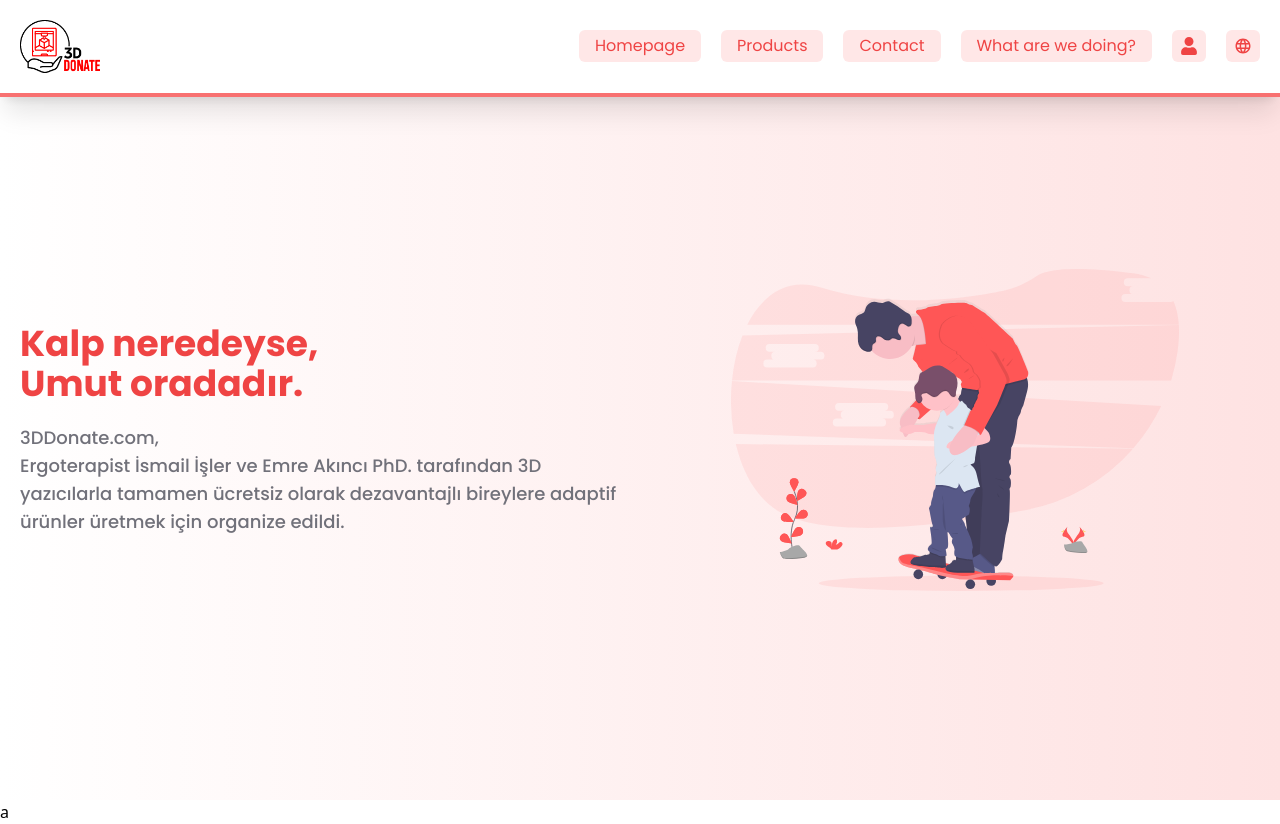
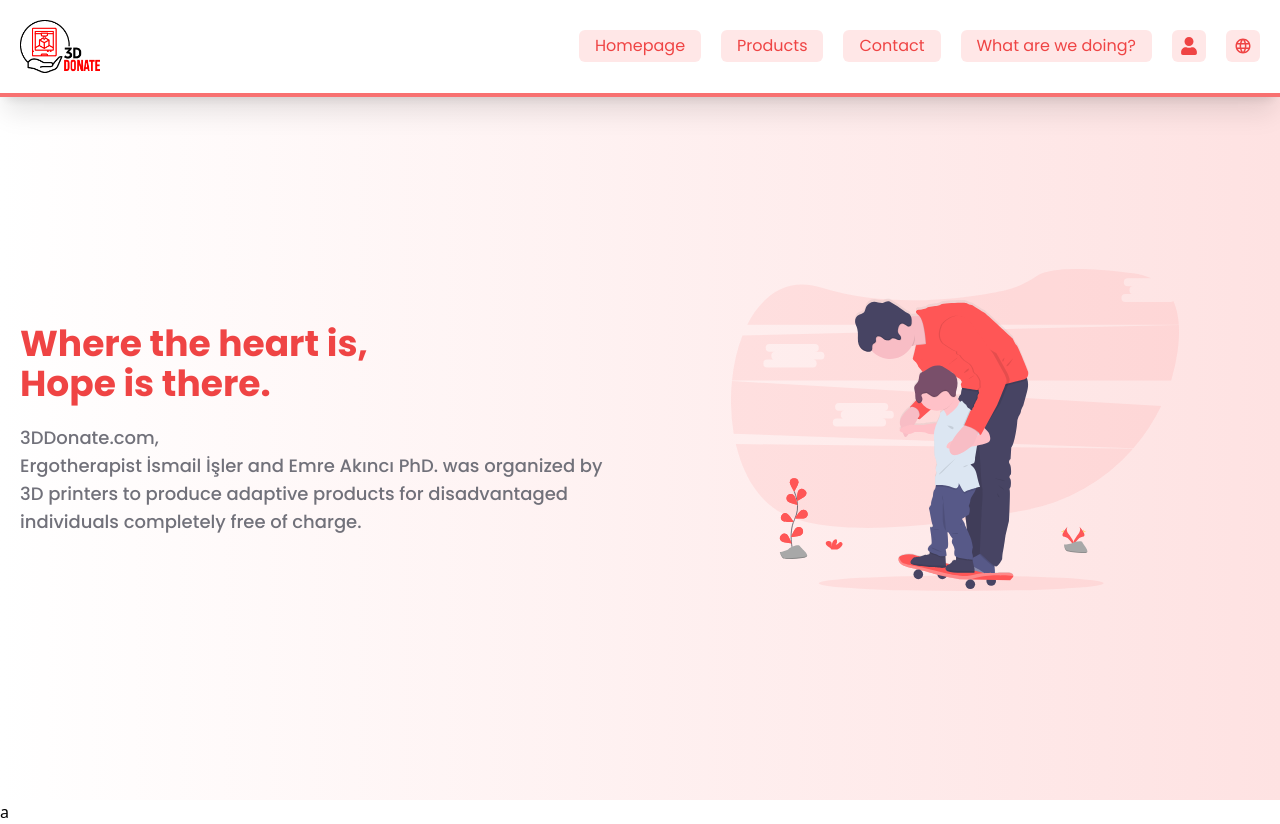
Before and after one commit to jaeger-dvlp/3d-donate-web, a React (Create React App) app: page / in a window 1280 px wide. Built offline with nearby package versions, Linux system fonts and the light colour scheme.

Commit message:
get translated text

```diff
--- a/src/Pages/Homepage.jsx
+++ b/src/Pages/Homepage.jsx
@@ -1,4 +1,5 @@
 import React from 'react';
+import { t } from 'i18next';
 import Images from '../Images';
 
 export default function Homepage() {
@@ -7,17 +8,11 @@ export default function Homepage() {
       <div className="font-pop p-5 pt-20 w-full flex flex-wrap justify-center content-center min-h-screen bg-gradient-to-r from-white to-red-100">
         <div className="w-full max-w-7xl grid gap-5 place-content-center place-items-center xl:grid-cols-2 lg:grid-cols-2 md:grid-cols-2 grid-cols-1">
           <div className="w-full p-0 grid grid-cols-1 gap-5 place-content-center place-items-start">
-            <h1 className="xl:text-4xl lg:text-4xl text-3xl text-red-500 font-bold">
-              Kalp neredeyse,
-              <br />
-              Umut oradadır.
+            <h1 className="xl:text-4xl lg:text-4xl whitespace-pre-wrap text-3xl text-red-500 font-bold">
+              {t('pages.homepage.banner.header')}
             </h1>
-            <p className="text-zinc-500 font-medium xl:text-lg lg:text-lg text-md">
-              3DDonate.com,
-              <br />
-              Ergoterapist İsmail İşler ve Emre Akıncı PhD. tarafından 3D
-              yazıcılarla tamamen ücretsiz olarak dezavantajlı bireylere adaptif
-              ürünler üretmek için organize edildi.
+            <p className="text-zinc-500 font-medium whitespace-pre-wrap xl:text-lg lg:text-lg text-md">
+              {t('pages.homepage.banner.description')}
             </p>
           </div>
           <div className="grid grid-cols-1 place-content-center place-items-center">
```
